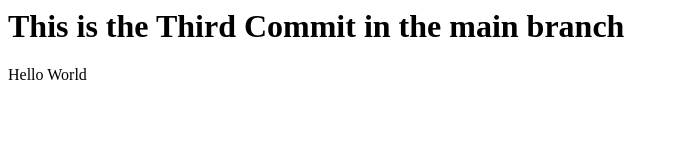
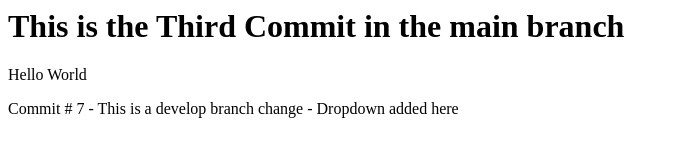
Before and after one commit to jicgeowork/learn-github, a plain HTML site: page index.html in a window 1280 px wide. Shown: the whole page, without its empty margins (0-679 px from the left). Drawn offline with Linux system fonts and the light colour scheme.

Commit message:
Commit C#7 in develop-added drop down

```diff
--- a/index.html
+++ b/index.html
@@ -1,2 +1,3 @@
 <h1> This is the  Third Commit in the main branch</h1>
 <p> Hello World</p>
+<p> Commit # 7 - This is a develop branch change - Dropdown added here</p>
```
